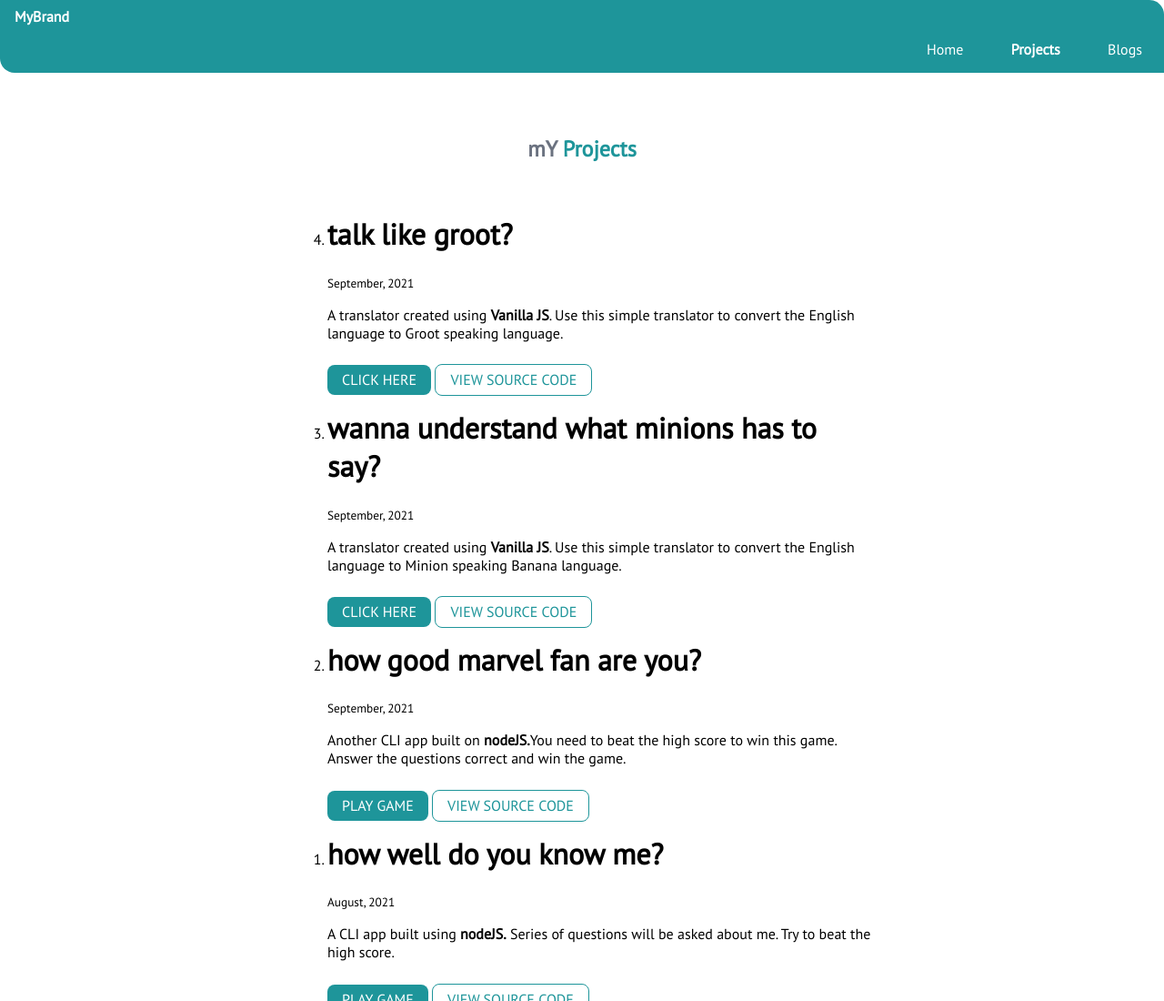
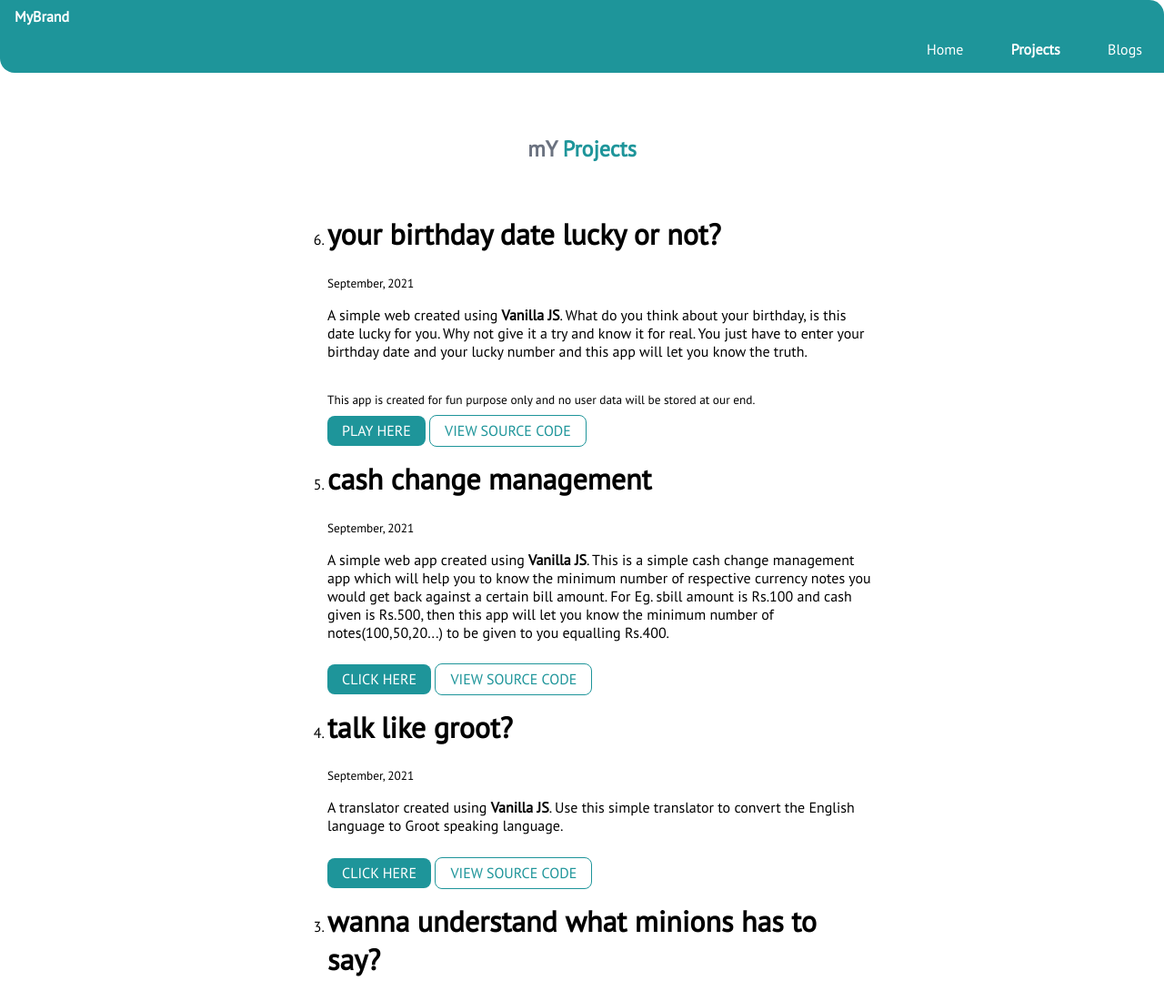
Before and after one commit to shariqshaikh19/shariq-site-devlop, a plain HTML site: page projects.html in a window 1280 px wide. Shown: the top 1100 px of the page at 91% size. Drawn offline with Linux system fonts and the light colour scheme.

Commit message:
feat: two projects added

```diff
--- a/projects.html
+++ b/projects.html
@@ -26,6 +26,25 @@
             <h2 class="header-heading">mY <span style="color: var(--primary-color);">Projects</span></h2>
         </header>
         <ol reversed>
+            <div class="container container-center">
+                <li>
+                    <h1>your birthday date lucky or not?</h1>
+                </li>
+                    <small>September, 2021</small>
+                    <p class="space">A simple web created using <strong>Vanilla JS</strong>. What do you think about your birthday, is this date lucky for you. Why not give it a try and know it for real. You just have to enter your birthday date and your lucky number and this app will let you know the truth.</p>
+                    <p5><small>This app is created for fun purpose only and no user data will be stored at our end.</small></p>
+                    <a class="link link-primary" href="https://know-groot.netlify.app">PLAY HERE</a>
+                    <a class=" link link-secondary" href="https://github.com/shariqshaikh19/web-app2-vanilla-js">VIEW SOURCE CODE</a>
+                </div>
+                <div class="container container-center">
+                    <li>
+                        <h1>cash change management</h1>
+                    </li>
+                        <small>September, 2021</small>
+                        <p class="space">A simple web app created using <strong>Vanilla JS</strong>. This is a simple cash change management app which will help you to know the minimum number of respective currency notes you would get back against a certain bill amount. For Eg.  sbill amount is Rs.100 and cash given is Rs.500, then this app will let you know the minimum number of notes(100,50,20...) to be given to you equalling Rs.400.</p>
+                        <a class="link link-primary" href="https://cash-change-manage.netlify.app">CLICK HERE</a>
+                        <a class=" link link-secondary" href="https://github.com/shariqshaikh19/web-app3-vanilla-js">VIEW SOURCE CODE</a>
+                    </div>
             <div class="container container-center">
                 <li>
                     <h1>talk like groot?</h1>
```
